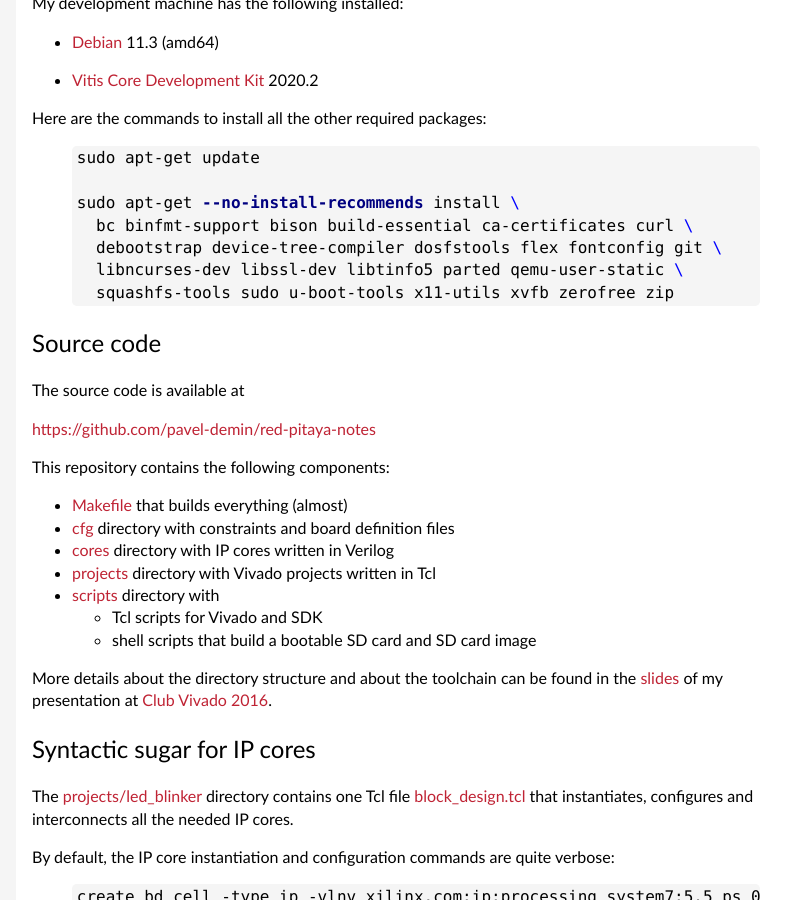
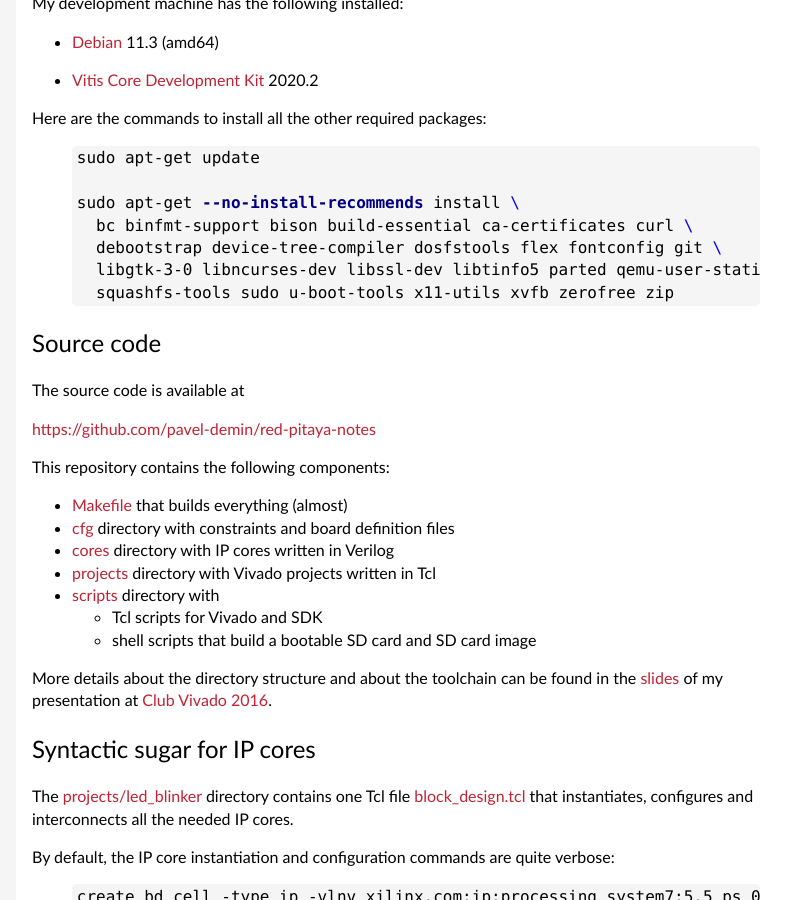
Before and after one commit to pavel-demin/red-pitaya-notes, a Jekyll site: the page built from led-blinker.md, in a window 1280 px wide and 900 px high, scrolled down 507 px. Shown: the whole window, without its empty margins (224-1015 px from the left). Built offline with Jekyll 4.4.1, drawn with Linux system fonts in a browser that asks for light colours.

Commit message:
add libgtk-3-0 package

```diff
--- a/led-blinker.md
+++ b/led-blinker.md
@@ -35,7 +35,7 @@ sudo apt-get update
 sudo apt-get --no-install-recommends install \
   bc binfmt-support bison build-essential ca-certificates curl \
   debootstrap device-tree-compiler dosfstools flex fontconfig git \
-  libncurses-dev libssl-dev libtinfo5 parted qemu-user-static \
+  libgtk-3-0 libncurses-dev libssl-dev libtinfo5 parted qemu-user-static \
   squashfs-tools sudo u-boot-tools x11-utils xvfb zerofree zip
 {% endhighlight %}
 
```
Also changed, not shown: 1 other file.
